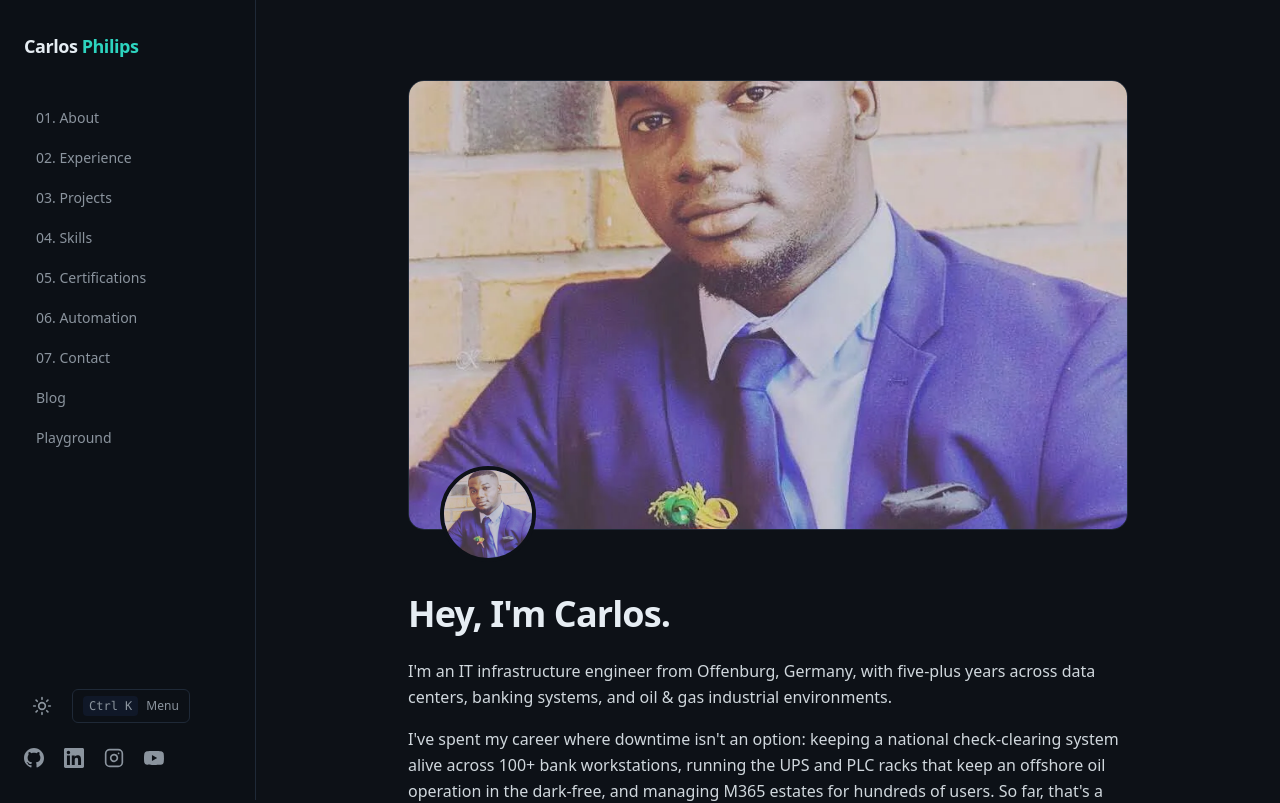
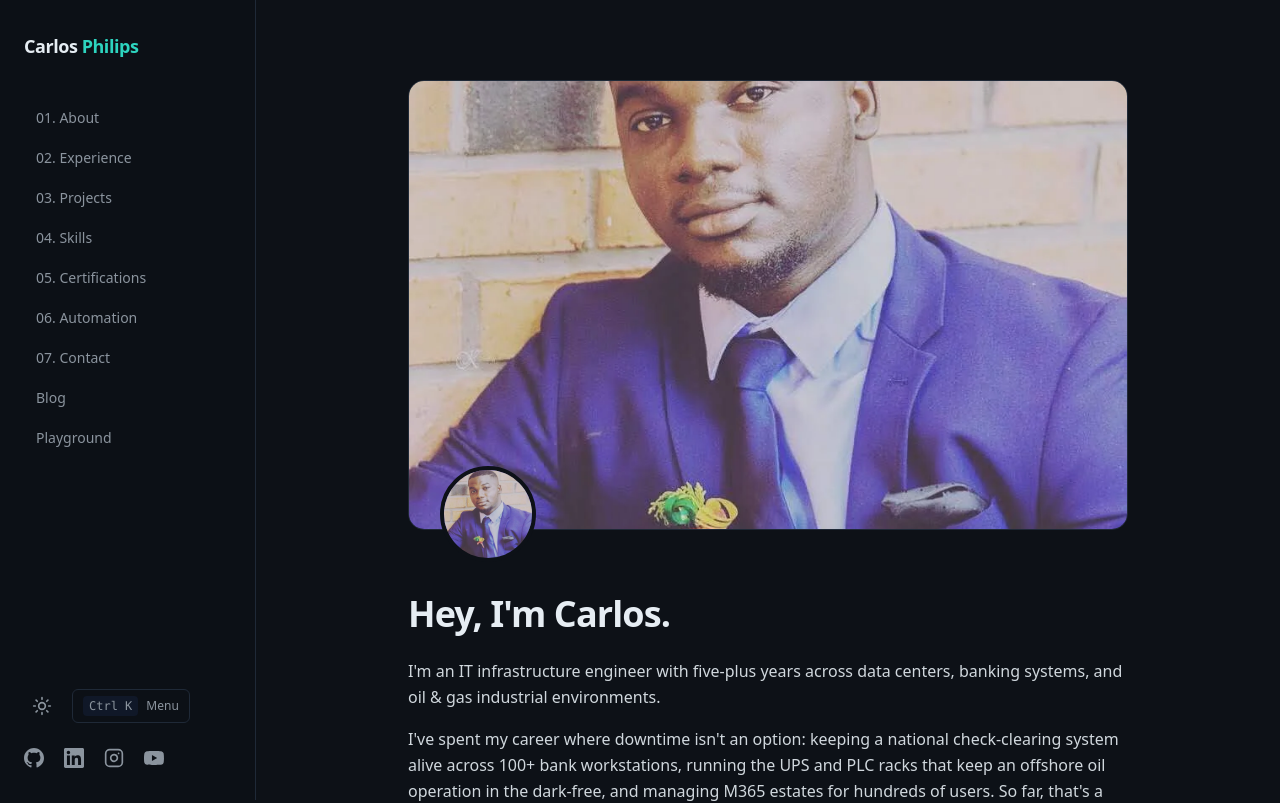
Before and after one commit to Khallitos/cphilcomputers_blogpost, a Next.js app: page /about in a window 1280 px wide. Shown: the top 803 px of the page. Built offline with nearby package versions, Linux system fonts and the light colour scheme.

Commit message:
fix: remove from Offenburg phrasing

```diff
--- a/src/app/about/page.tsx
+++ b/src/app/about/page.tsx
@@ -44,9 +44,9 @@ export default function AboutPage() {
 
         <div className="mt-6 space-y-4 text-base leading-relaxed text-foreground/90">
           <p>
-            I&apos;m an IT infrastructure engineer from Offenburg, Germany, with
-            five-plus years across data centers, banking systems, and
-            oil &amp; gas industrial environments.
+            I&apos;m an IT infrastructure engineer with five-plus years across
+            data centers, banking systems, and oil &amp; gas industrial
+            environments.
           </p>
           <p>
             I&apos;ve spent my career where downtime isn&apos;t an option:
--- a/src/app/page.tsx
+++ b/src/app/page.tsx
@@ -107,9 +107,9 @@ export default async function Home() {
             </div>
             <div className="space-y-4 text-base leading-relaxed text-foreground/90">
               <p>
-                I&apos;m an IT infrastructure engineer from Offenburg, Germany,
-                with five-plus years across data centers, banking systems, and
-                oil &amp; gas industrial environments.
+                I&apos;m an IT infrastructure engineer with five-plus years
+                across data centers, banking systems, and oil &amp; gas
+                industrial environments.
               </p>
               <p>
                 I&apos;ve spent my career where downtime isn&apos;t an option:
```
